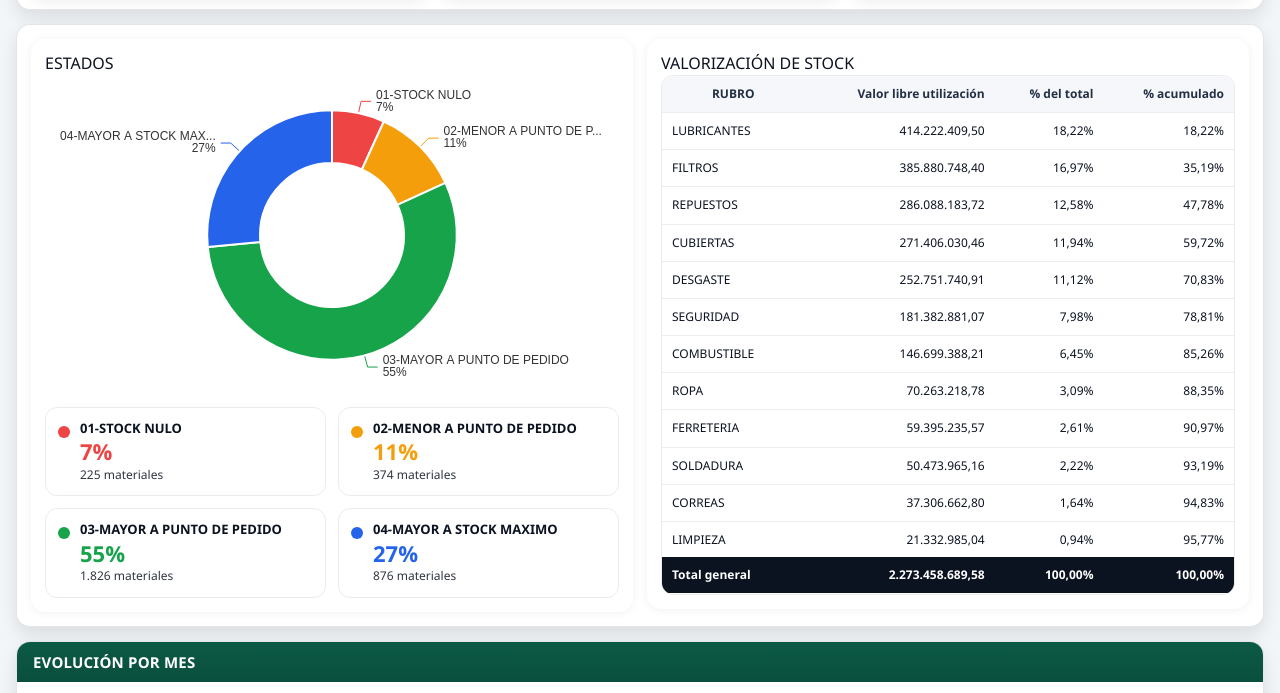
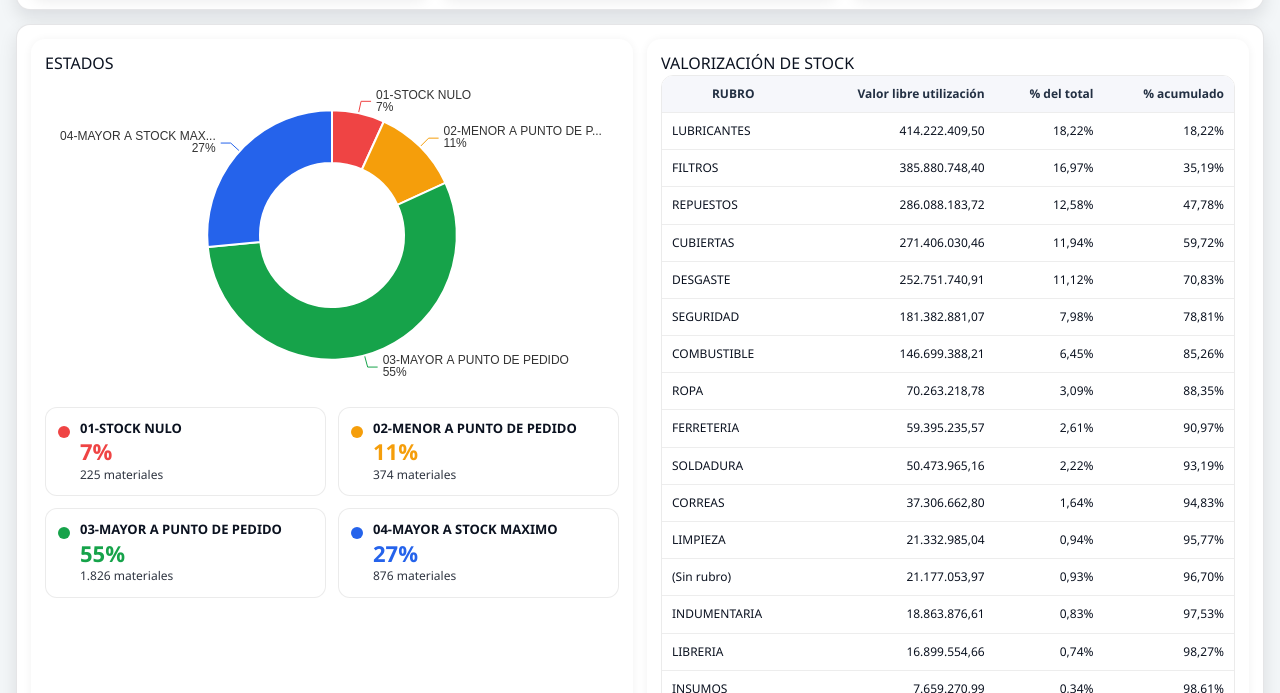
Before and after one commit to dukke89/dukke89.github.io, a plain HTML site: page analisis-mm.html in a window 1280 px wide. Shown: the part 534-1227 px from the top of the page. Drawn offline with nearby package versions, Linux system fonts and the light colour scheme.

Commit message:
Update analisis-mm.css

```diff
--- a/analisis-mm.css
+++ b/analisis-mm.css
@@ -1,4 +1,4 @@
-/* ===== Análisis MM (tabla al lado del donut) ===== */
+/* ===== LADO A LADO + MISMO ALTO DE BLOQUE ===== */
 
 .page-mm .mm-two{
   display:grid;
@@ -6,10 +6,11 @@
   gap:14px;
 }
 
+/* Desktop: 2 columnas y estirar misma altura */
 @media (min-width: 1100px){
   .page-mm .mm-two{
     grid-template-columns: 1fr 1fr;
-    align-items:start;
+    align-items: stretch;     /* ✅ misma altura de bloque */
   }
 }
 
@@ -18,8 +19,13 @@
   border-radius:14px;
   padding:14px;
   box-shadow:0 1px 10px rgba(0,0,0,.06);
+
+  /* ✅ para que la tabla pueda “llenar” el alto */
+  display:flex;
+  flex-direction:column;
 }
 
+/* ===== Donut ===== */
 .page-mm .mm-donut-wrap{
   width:100%;
   display:flex;
@@ -32,6 +38,7 @@
   height:320px;
 }
 
+/* ===== Leyenda ===== */
 .page-mm .mm-legend{
   margin-top:12px;
   display:grid;
@@ -51,6 +58,7 @@
   padding:12px;
   border:1px solid rgba(0,0,0,.08);
   border-radius:12px;
+  background:#fff;
 }
 
 .page-mm .legend-dot{
@@ -75,8 +83,17 @@
   opacity:.85;
 }
 
+/* ===== Tabla Valorización: ocupa el alto del bloque ===== */
+.page-mm .mm-table-wrap{
+  display:flex;
+  flex-direction:column;
+  flex: 1;          /* ✅ se estira dentro del mm-block */
+  min-height: 0;    /* ✅ necesario para que el overflow funcione bien */
+}
+
 .page-mm .mm-table-wrap-scroll{
-  max-height:520px;
+  flex: 1;          /* ✅ ocupa todo el alto disponible */
+  min-height: 0;    /* ✅ importante */
   overflow:auto;
   border-radius:12px;
   border:1px solid rgba(0,0,0,.08);
@@ -86,6 +103,7 @@
   width:100%;
   border-collapse:collapse;
   font-size:12px;
+  background:#fff;
 }
 
 .page-mm .mm-table th,
@@ -99,12 +117,15 @@
   top:0;
   background:#f6f7fb;
   font-weight:900;
+  z-index:2;
 }
 
 .page-mm .mm-table .num{
   text-align:right;
+  white-space:nowrap;
 }
 
+/* total sticky */
 .page-mm .mm-table tfoot td{
   position:sticky;
   bottom:0;
```
